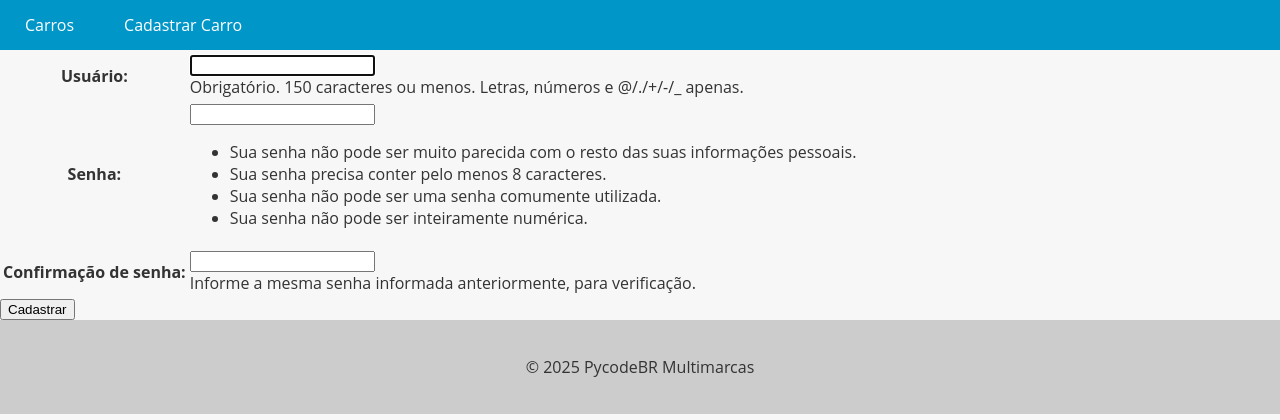
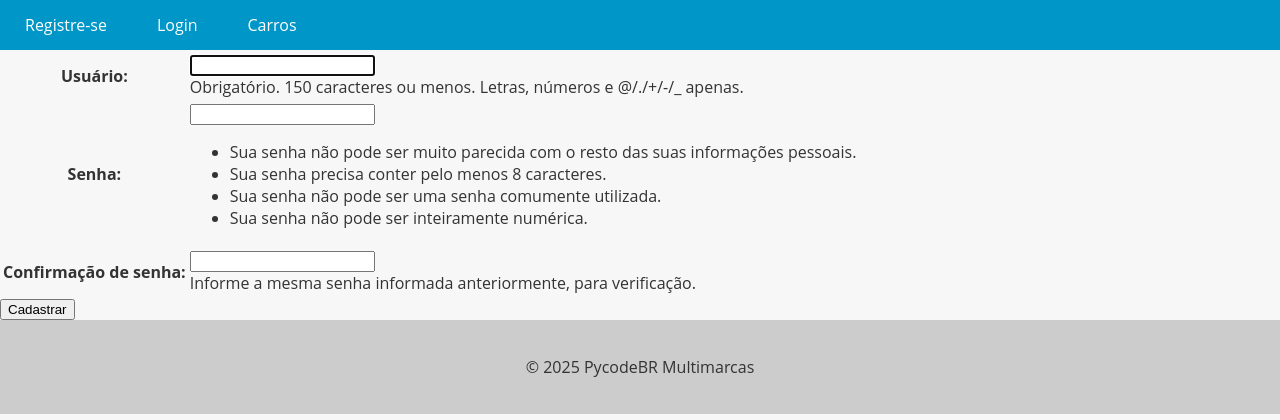
Before and after one commit to matheusfreire95/cars, a Django app: page /register/ in a window 1280 px wide. Shown: the top 420 px of the page. Run offline with Django 5.2, Linux system fonts and the light colour scheme.

Commit message:
adiciona menus

```diff
--- a/app/templates/base.html
+++ b/app/templates/base.html
@@ -72,8 +72,19 @@
 <header>
     <nav>
         <ul>
+            {% if user.is_authenticated %}
+                <li>Olá {{ user.username }}</li>
+                <li><a href="{% url 'new_car' %}">Cadastrar Carro</a></li>
+            {% else %}
+                <li><a href="{% url 'register' %}">Registre-se</a></li>
+                <li><a href="{% url 'login' %}">Login</a></li>
+            {% endif %}
+
             <li><a href="{% url 'cars_list' %}">Carros</a></li>
-            <li><a href="{% url 'new_car' %}">Cadastrar Carro</a></li>
+
+            {% if user.is_authenticated %}
+                <li><a href="{% url 'logout' %}">Sair</a></li>
+            {% endif %}
         </ul>
     </nav>
 </header>
```
Also changed, not shown: db.sqlite3.
